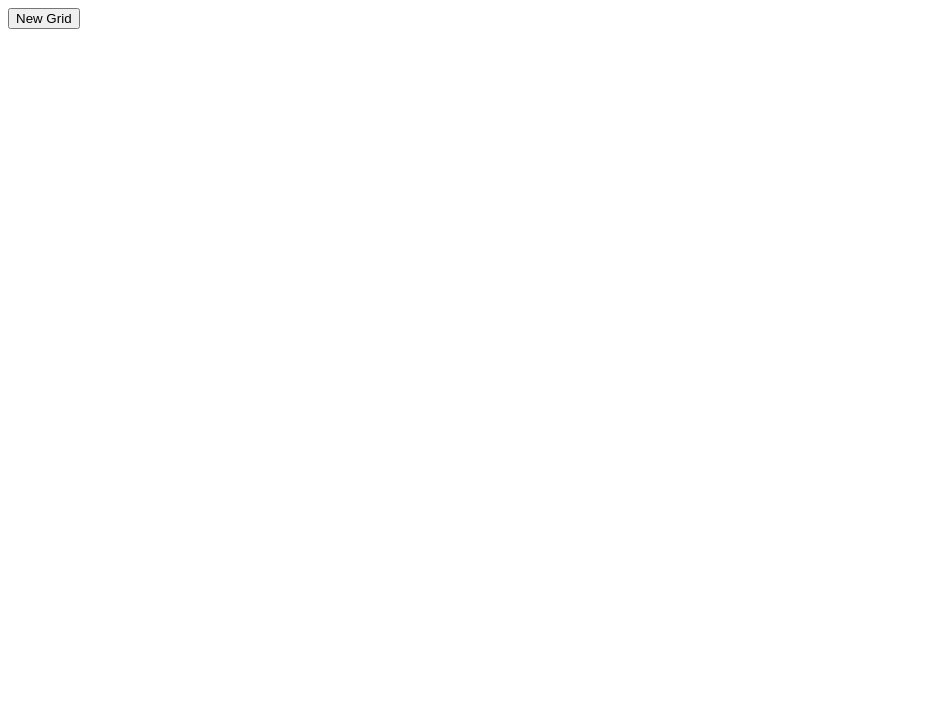
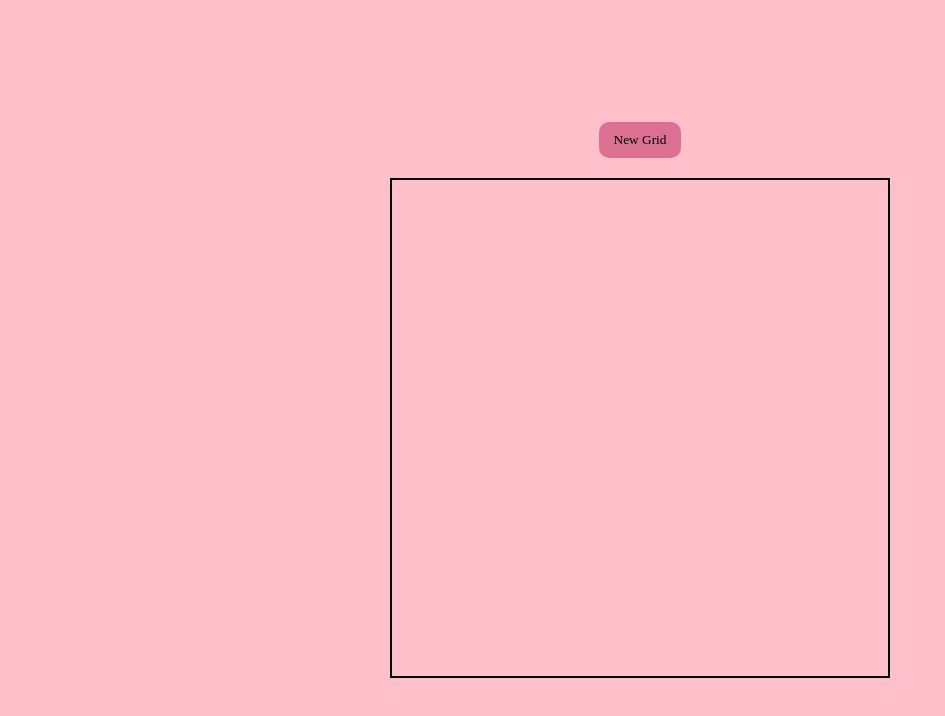
Before and after one commit to ievatm/etch-a-sketch, a plain HTML site: page index.html in a window 1280 px wide. Shown: the whole page, without its empty margins (0-945 px from the left). Drawn offline with Linux system fonts and the light colour scheme.

Commit message:
html and css written needed for the layout of the project

```diff
--- a/index.html
+++ b/index.html
@@ -9,6 +9,6 @@
 </head>
 <body>
     <button class="new-grid-btn">New Grid</button>
-    <div class="container"></div>
+    <div class="flex-container"></div>
 </body>
 </html>
--- a/style.css
+++ b/style.css
@@ -0,0 +1,47 @@
+*{
+    margin: 0;
+    padding: 0;
+    box-sizing: border-box;
+}
+
+body {
+    height: 100vh;
+    width: 100vw;
+    display: flex;
+    flex-direction: column;
+    align-items: center;
+    justify-content: center;
+    background-color: pink;
+    gap: 20px;
+}
+
+button {
+    font-family: 'Times New Roman', Times, serif;
+    padding: 10px 15px;
+    border-radius: 10px;
+    border: none;
+    background-color: palevioletred;
+}
+
+button:hover {
+    background-color: coral;
+    cursor:pointer;
+}
+
+.flex-container {
+    display: flex;
+    flex-wrap: wrap;
+    width: 500px;
+    height: 500px;
+    border:2.5px solid black;
+}
+
+.flex-item {
+    width: calc(100% / 16);
+    height: calc(100% / 16);
+    border: 1px solid black;
+}
+
+.flex-item.hovered {
+    background-color: darkred;
+}
```
